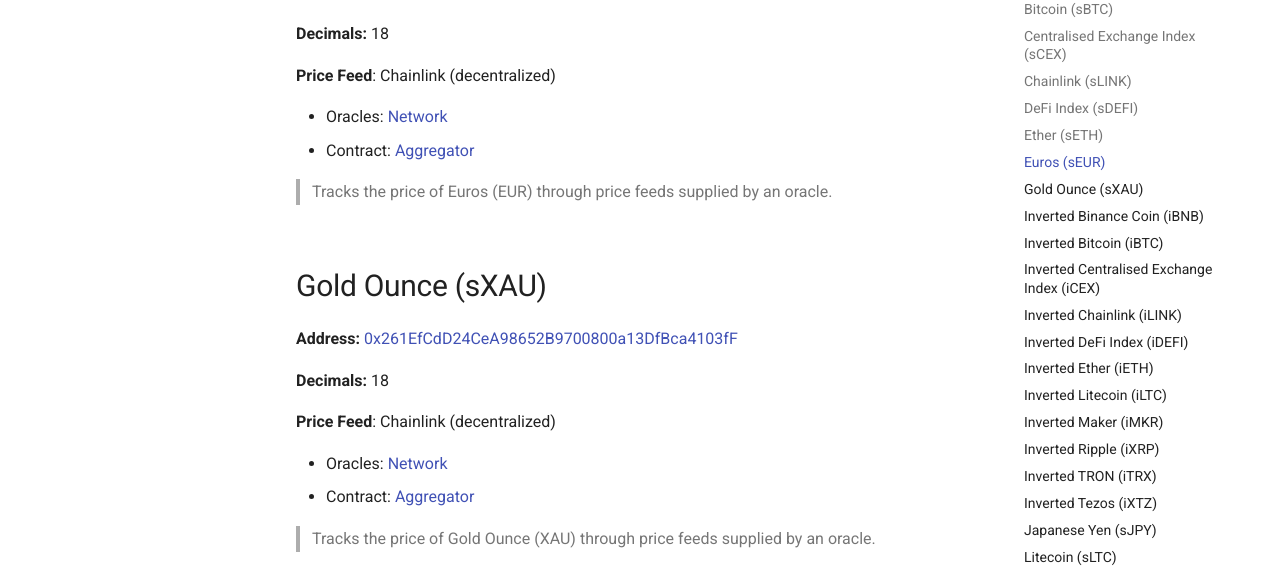
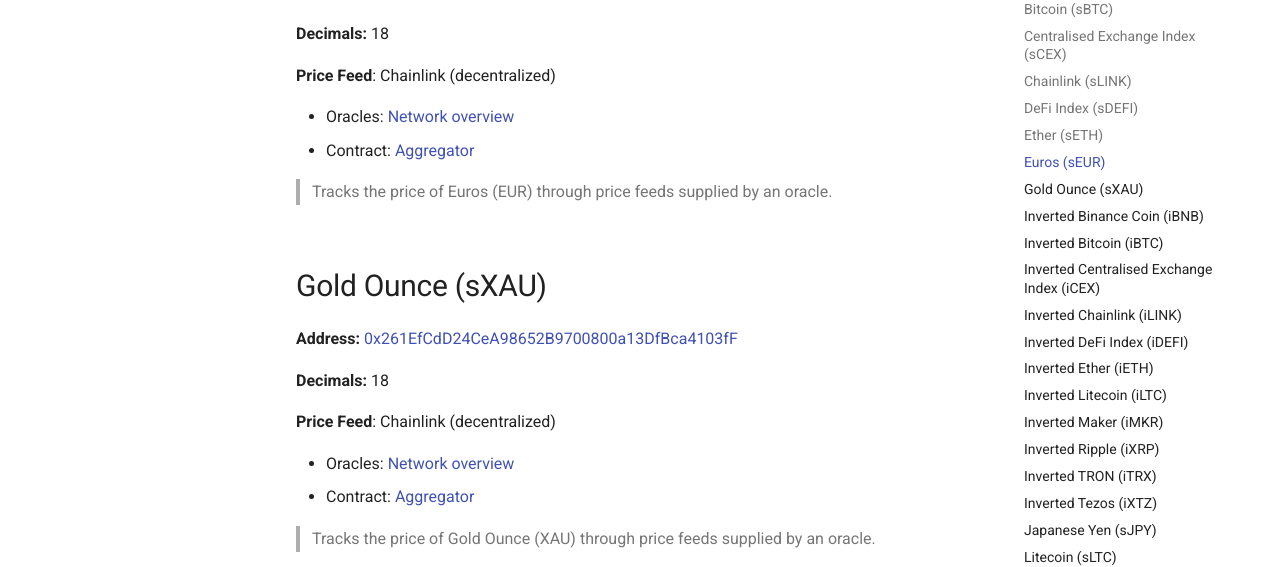
Before and after one commit to Synthetixio/synthetix-docs, an MkDocs documentation site: the page built from content/tokens.md, in a window 1280 px wide and 900 px high, scrolled down 3810 px. Shown: the part 153-720 px from the top of the window. Built offline with MkDocs 1.6.1 and Material for MkDocs 9.7.7, drawn with Linux system fonts in a browser that asks for light colours; comment, search, counter and statistics services are not loaded; some of the changed text lies outside the part shown.

Commit message:
Label change on chainlink viz link

```diff
--- a/content/tokens.md
+++ b/content/tokens.md
@@ -13,7 +13,7 @@
 
 **Price Feed**: Chainlink (decentralized)
 
-- Oracles: [Network](https://landing-feeds.surge.sh/aud-usd)
+- Oracles: [Network overview](https://landing-feeds.surge.sh/aud-usd)
 - Contract: [Aggregator](https://etherscan.io/address/0x05Cf62c4bA0ccEA3Da680f9A8744Ac51116D6231)
 
 >Tracks the price of Australian Dollars (AUD) through price feeds supplied by an oracle.
@@ -128,7 +128,7 @@
 
 **Price Feed**: Chainlink (decentralized)
 
-- Oracles: [Network](https://landing-feeds.surge.sh/eur-usd)
+- Oracles: [Network overview](https://landing-feeds.surge.sh/eur-usd)
 - Contract: [Aggregator](https://etherscan.io/address/0x25Fa978ea1a7dc9bDc33a2959B9053EaE57169B5)
 
 >Tracks the price of Euros (EUR) through price feeds supplied by an oracle.
@@ -141,7 +141,7 @@
 
 **Price Feed**: Chainlink (decentralized)
 
-- Oracles: [Network](https://landing-feeds.surge.sh/xau-usd)
+- Oracles: [Network overview](https://landing-feeds.surge.sh/xau-usd)
 - Contract: [Aggregator](https://etherscan.io/address/0xafcE0c7b7fE3425aDb3871eAe5c0EC6d93E01935)
 
 >Tracks the price of Gold Ounce (XAU) through price feeds supplied by an oracle.
@@ -370,7 +370,7 @@
 
 **Price Feed**: Chainlink (decentralized)
 
-- Oracles: [Network](https://landing-feeds.surge.sh/jpy-usd)
+- Oracles: [Network overview](https://landing-feeds.surge.sh/jpy-usd)
 - Contract: [Aggregator](https://etherscan.io/address/0xe1407BfAa6B5965BAd1C9f38316A3b655A09d8A6)
 
 >Tracks the price of Japanese Yen (JPY) through price feeds supplied by an oracle.
@@ -412,7 +412,7 @@
 
 **Price Feed**: Chainlink (decentralized)
 
-- Oracles: [Network](https://landing-feeds.surge.sh/gbp-usd)
+- Oracles: [Network overview](https://landing-feeds.surge.sh/gbp-usd)
 - Contract: [Aggregator](https://etherscan.io/address/0x151445852B0cfDf6A4CC81440F2AF99176e8AD08)
 
 >Tracks the price of Pound Sterling (GBP) through price feeds supplied by an oracle.
@@ -438,7 +438,7 @@
 
 **Price Feed**: Chainlink (decentralized)
 
-- Oracles: [Network](https://landing-feeds.surge.sh/xag-usd)
+- Oracles: [Network overview](https://landing-feeds.surge.sh/xag-usd)
 - Contract: [Aggregator](https://etherscan.io/address/0x8946A183BFaFA95BEcf57c5e08fE5B7654d2807B)
 
 >Tracks the price of Silver Ounce (XAG) through price feeds supplied by an oracle.
@@ -451,7 +451,7 @@
 
 **Price Feed**: Chainlink (decentralized)
 
-- Oracles: [Network](https://landing-feeds.surge.sh/chf-usd)
+- Oracles: [Network overview](https://landing-feeds.surge.sh/chf-usd)
 - Contract: [Aggregator](https://etherscan.io/address/0x02D5c618DBC591544b19d0bf13543c0728A3c4Ec)
 
 >Tracks the price of Swiss Franc (CHF) through price feeds supplied by an oracle.
```
